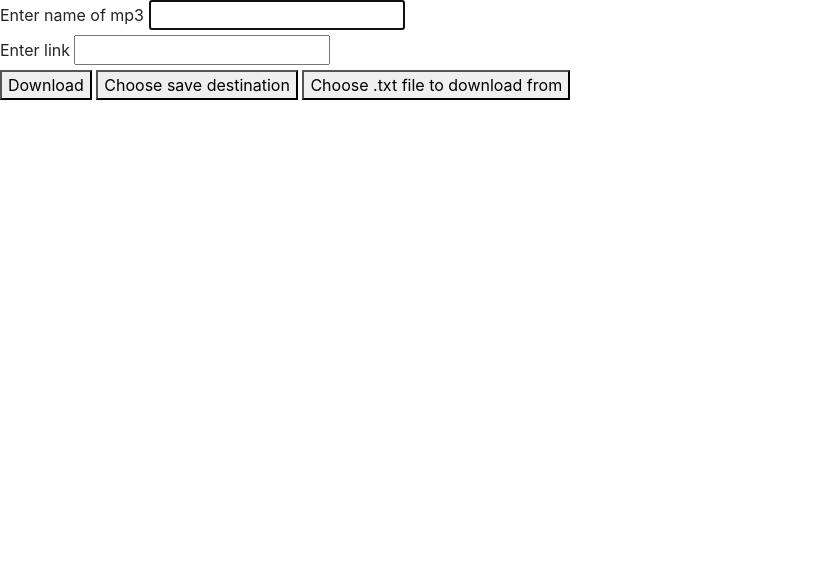
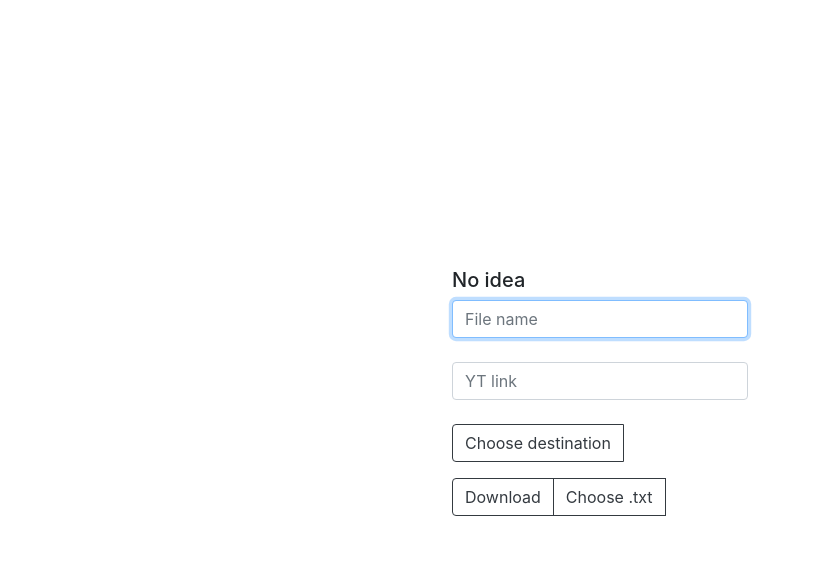
Before and after one commit to Drejky/YtDownload, an Electron app: page index.html in a window 1200 px wide. Shown: the whole page, without its empty margins (0-815 px from the left). Drawn offline with nearby package versions, Linux system fonts and the light colour scheme.

Commit message:
Changing overall design v1

```diff
--- a/index.html
+++ b/index.html
@@ -1,22 +1,37 @@
 <!DOCTYPE html>
 <html lang="en">
 <head>
-    <title>Yay</title>
+    <title>No idea</title>
 
     <link rel="stylesheet" href="https://stackpath.bootstrapcdn.com/bootstrap/4.4.1/css/bootstrap.min.css" integrity="sha384-Vkoo8x4CGsO3+Hhxv8T/Q5PaXtkKtu6ug5TOeNV6gBiFeWPGFN9MuhOf23Q9Ifjh" crossorigin="anonymous">
+    <link rel="stylesheet" href="main.css">
+
 </head>
 <body>
-
-    <label>Enter name of mp3</label>
-    <input type="text" id="name" autofocus>
-    <br>
-    <label>Enter link</label>
-    <input type="text" id="link">
-    <br>
-    <button type="button" id="dl">Download</button>
-    <button type="button" id="browse">Choose save destination</button>
-    <button type="button" id="txtdl">Choose .txt file to download from</button>
-    <br>
+<div class="outter">
+    <div class="inner">
+        <h5>No idea</h5>
+        <div class="md-form form">
+            <input type="text" id="name" class="form-control form-control" placeholder="File name" autofocus>
+        </div>
+        <br>
+        <div class="md-form form">
+            <input type="text" id="link" class="form-control form-control" placeholder="YT link">
+        </div>
+        <br>
+        <div class="input-group mb-3">
+            <div class="input-group-prepend">
+                <button type="button" class="btn btn-outline-dark" id="browse">Choose destination</button>
+            </div>
+        </div>
+        <div class="input-group mb-3">
+            <div class="input-group-prepend">
+                <button type="button" class="btn btn-outline-dark" id="dl" >Download</button>
+                <button type="button" class="btn btn-outline-dark" id="txtdl">Choose .txt </button>
+            </div>
+        </div>
+    </div>
+</div>
     <div class="placeholder"></div>
 
     <script src="./dl.js"></script>
--- /dev/null
+++ b/main.css
@@ -0,0 +1,17 @@
+
+  .inner {
+    position: relative;
+    width: 60%;
+    margin: 0 auto;
+    padding: 20px;
+  }
+
+  .outter {
+    width: 50%;
+    transform: translate(-50%, -50%);
+    position: absolute;
+    top: 50%;
+    left: 50%;
+    padding: 20px;
+
+  }
```
